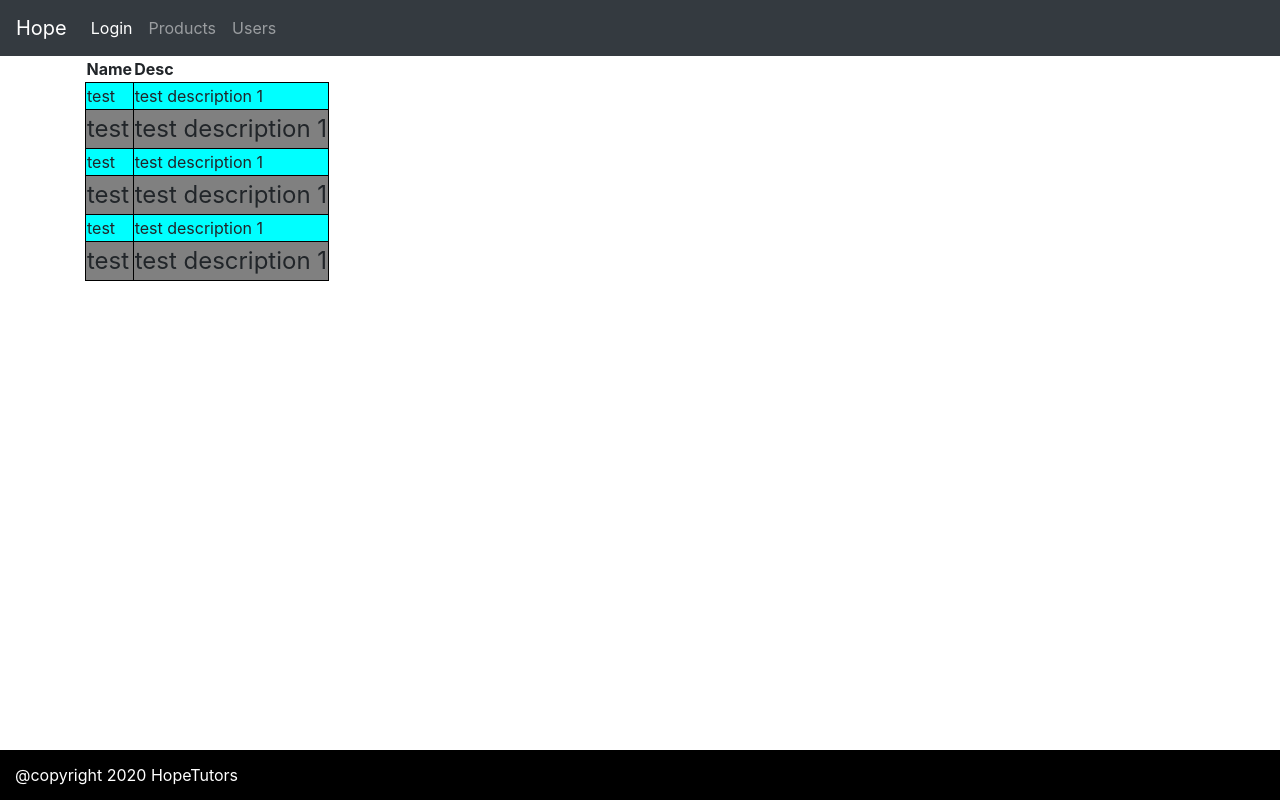
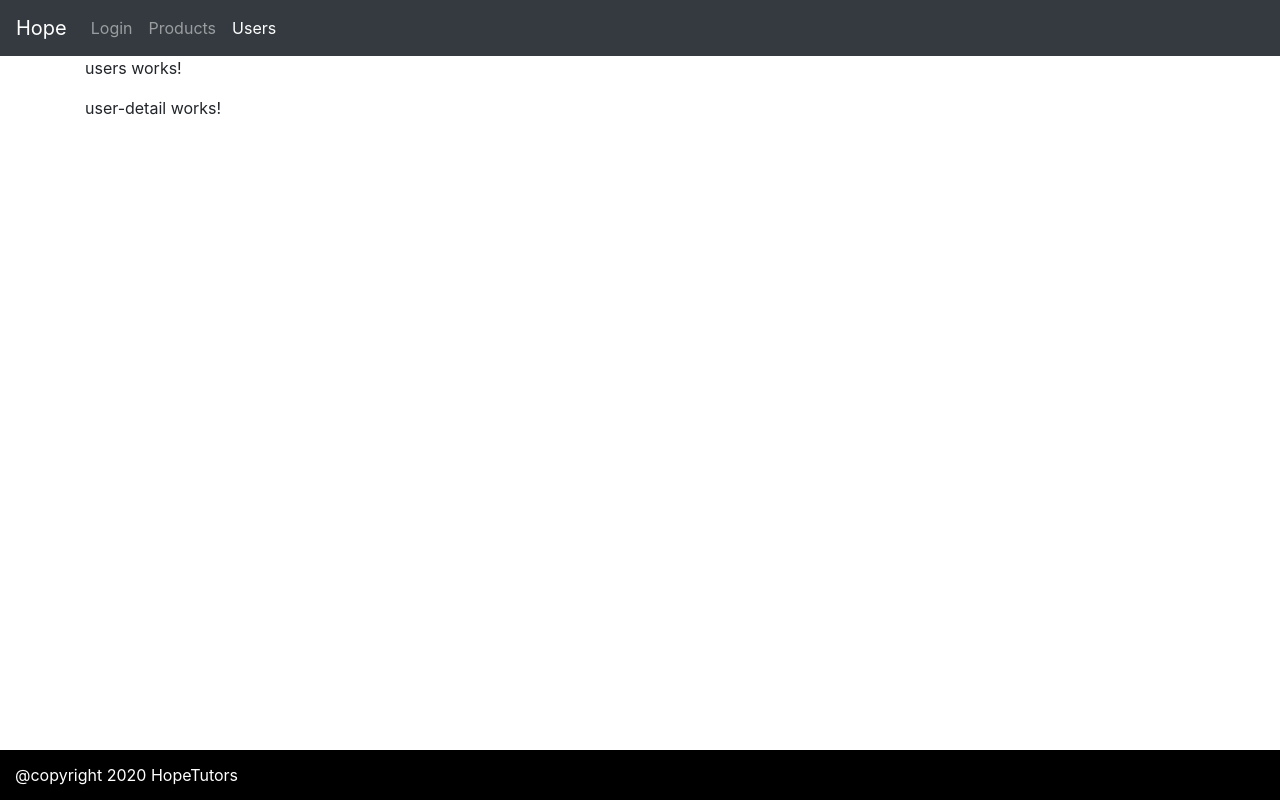
Before and after one commit to Mahivg/RoadToIonic, an Angular app in the folder MyTestApp/: page /users in a window 1280 px wide. Built offline with nearby package versions, Linux system fonts and the light colour scheme.

Commit message:
Added till Basic Routing

```diff
--- a/MyTestApp/src/app/app.component.html
+++ b/MyTestApp/src/app/app.component.html
@@ -1,4 +1,6 @@
-<ht-header [id]="myId" (onFeatureChange)="changeFeature($event)"></ht-header>
+<!-- <ht-header [id]="myId" (onFeatureChange)="changeFeature($event)"></ht-header> -->
+
+<ht-header [id]="myId"></ht-header>
 
 <!-- <div class="menu">
   <button class="btn btn-info m-2" (click)="changeFeature('login')">
@@ -14,6 +16,7 @@
   </button>
 </div> -->
 <div class="container" [id]="'testDiv'" #testDiv>
+  <router-outlet></router-outlet>
   <!-- <h1>{{ title }}</h1> -->
   <!-- <div class="m-2">
     <button
@@ -27,16 +30,18 @@
 
   <ht-test *ngIf="showTest"></ht-test> -->
 
-  <ht-login *ngIf="feature == 'login'"></ht-login>
+  <!-- Place holder -->
+
+  <!-- <ht-login *ngIf="feature == 'login'"></ht-login>
 
   <ht-products
     *ngIf="feature == 'products'"
     (callParentEvent)="onChildEmit($event)"
-  ></ht-products>
+  ></ht-products> -->
   <!-- Products Component => products
     (click)="onChildEmit($event)"
   -->
 
-  <ht-users *ngIf="feature == 'users'"></ht-users>
+  <!-- <ht-users *ngIf="feature == 'users'"></ht-users> -->
 </div>
 <ht-footer></ht-footer>
--- a/MyTestApp/src/app/app.component.ts
+++ b/MyTestApp/src/app/app.component.ts
@@ -1,5 +1,6 @@
 import { Component, OnInit, ViewChild } from '@angular/core';
 import { Product } from './models/product.model';
+import { HttpClient } from '@angular/common/http';
 
 @Component({
   selector: 'ht-root',
@@ -11,15 +12,17 @@ export class AppComponent implements OnInit {
   showTest = true;
   myId = 'MyId';
 
-  feature: string;
+  // feature: string;
 
-  appProducts: Product[];
+  // appProducts: Product[];
 
   @ViewChild('testDiv', { static: true }) containerDiv: any;
 
+  constructor() {}
+
   ngOnInit() {
-    this.feature = 'login';
-    this.appProducts = [];
+    // this.feature = 'login';
+    // this.appProducts = [];
 
     console.log(this.containerDiv);
   }
@@ -28,7 +31,7 @@ export class AppComponent implements OnInit {
     console.log(event);
   }
 
-  changeFeature(myFeature: string) {
-    this.feature = myFeature;
-  }
+  // changeFeature(myFeature: string) {
+  //   this.feature = myFeature;
+  // }
 }
--- a/MyTestApp/src/app/app.module.ts
+++ b/MyTestApp/src/app/app.module.ts
@@ -13,6 +13,14 @@ import { HeaderComponent } from './header/header.component';
 import { TestComponent } from './test/test.component';
 import { FormsModule } from '@angular/forms';
 import { SingletonExample } from './models/Singleton';
+import { CommonModule } from '@angular/common';
+import { Routes, RouterModule } from '@angular/router';
+
+const appRoutes: Routes = [
+  { path: 'login', component: LoginComponent },
+  { path: 'products', component: ProductsComponent },
+  { path: 'users', component: UsersComponent },
+];
 
 @NgModule({
   declarations: [
@@ -27,7 +35,12 @@ import { SingletonExample } from './models/Singleton';
     HeaderComponent,
     TestComponent,
   ],
-  imports: [BrowserModule, FormsModule],
+  imports: [
+    BrowserModule,
+    FormsModule,
+    CommonModule,
+    RouterModule.forRoot(appRoutes),
+  ],
   providers: [SingletonExample], // => new SingletonEXmaple() => pass the instance
   bootstrap: [AppComponent],
 })
--- a/MyTestApp/src/app/header/header.component.html
+++ b/MyTestApp/src/app/header/header.component.html
@@ -13,14 +13,16 @@
   </button>
   <div class="collapse navbar-collapse" id="navbarNav">
     <ul class="navbar-nav">
-      <li class="nav-item active" (click)="onMenuChange('login')">
-        <a class="nav-link">Login <span class="sr-only">(current)</span></a>
+      <li class="nav-item" routerLinkActive="active">
+        <a class="nav-link" routerLink="/login"
+          >Login <span class="sr-only">(current)</span></a
+        >
       </li>
-      <li class="nav-item" (click)="onMenuChange('products')">
-        <a class="nav-link">Products</a>
+      <li class="nav-item" routerLinkActive="active">
+        <a class="nav-link" routerLink="/products">Products</a>
       </li>
-      <li class="nav-item" (click)="onMenuChange('users')">
-        <a class="nav-link">Users</a>
+      <li class="nav-item" routerLinkActive="active">
+        <a class="nav-link" routerLink="/users">Users</a>
       </li>
     </ul>
   </div>
--- a/MyTestApp/src/app/header/header.component.ts
+++ b/MyTestApp/src/app/header/header.component.ts
@@ -6,13 +6,13 @@ import { Component, OnInit, EventEmitter, Output } from '@angular/core';
   styleUrls: ['./header.component.css'],
 })
 export class HeaderComponent implements OnInit {
-  @Output() onFeatureChange = new EventEmitter<string>();
+  //   @Output() onFeatureChange = new EventEmitter<string>();
 
   constructor() {}
 
   ngOnInit(): void {}
 
-  onMenuChange(menu: string) {
-    this.onFeatureChange.emit(menu);
-  }
+  // onMenuChange(menu: string) {
+  //   this.onFeatureChange.emit(menu);
+  // }
 }
--- a/MyTestApp/src/app/login/login.component.html
+++ b/MyTestApp/src/app/login/login.component.html
@@ -1,4 +1,4 @@
-<!-- <div class="login-box">
+<div class="login-box">
   <div class="controls">
     <h2 class="ht-login-title">Login</h2>
     <div class="form-group">
@@ -18,8 +18,8 @@
       <button type="button" class="btn btn-info m-2">Signup</button>
     </div>
   </div>
-</div> -->
-
+</div>
+<!--
 <div>
   <table>
     <thead>
@@ -39,4 +39,4 @@
       </tr>
     </tbody>
   </table>
-</div>
+</div> -->
```
